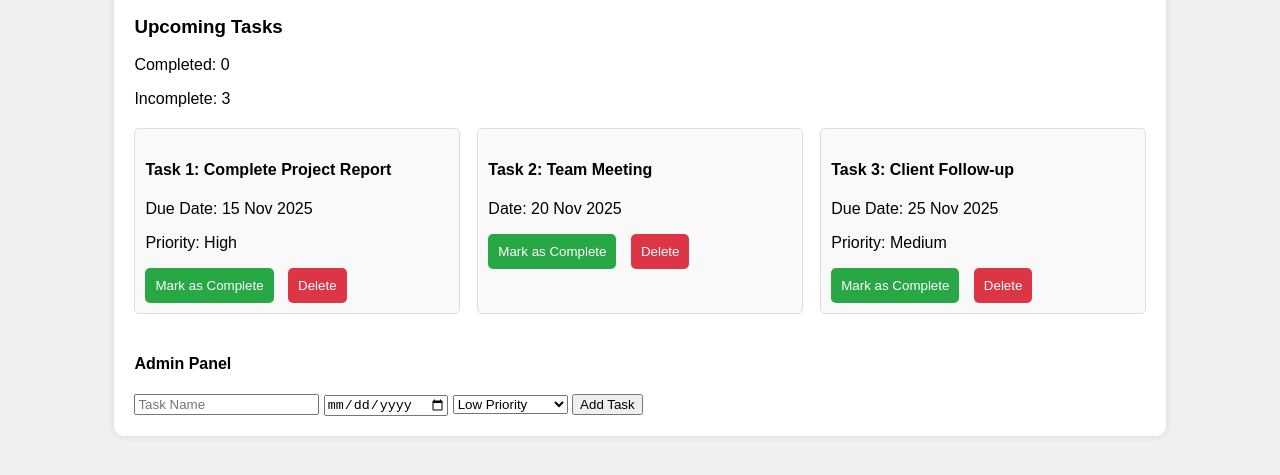
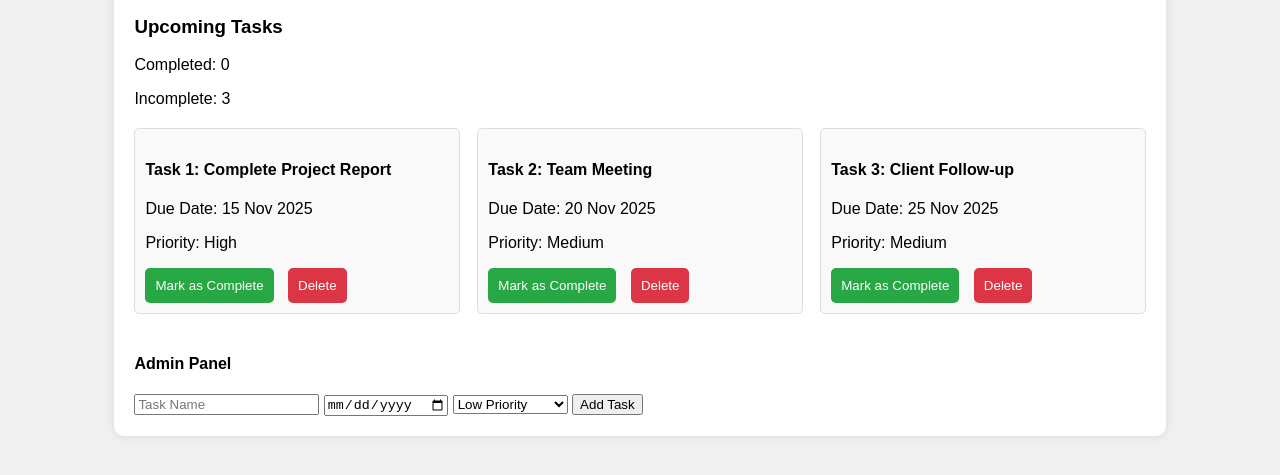
Before and after one commit to Rajini-28/Task-Management-App, a plain HTML site: page index.html in a window 1280 px wide. Shown: the part 119-594 px from the top of the page. Drawn offline with Linux system fonts and the light colour scheme.

Commit message:
Update index.html

```diff
--- a/index.html
+++ b/index.html
@@ -26,7 +26,8 @@
       </div>
       <div class="task">
         <h4>Task 2: Team Meeting</h4>
-        <p>Date: 20 Nov 2025</p>
+        <p>Due Date: 20 Nov 2025</p>
+        <p>Priority: Medium</p>
         <button class="complete-btn">Mark as Complete</button>
         <button class="delete-btn">Delete</button>
       </div>
```
